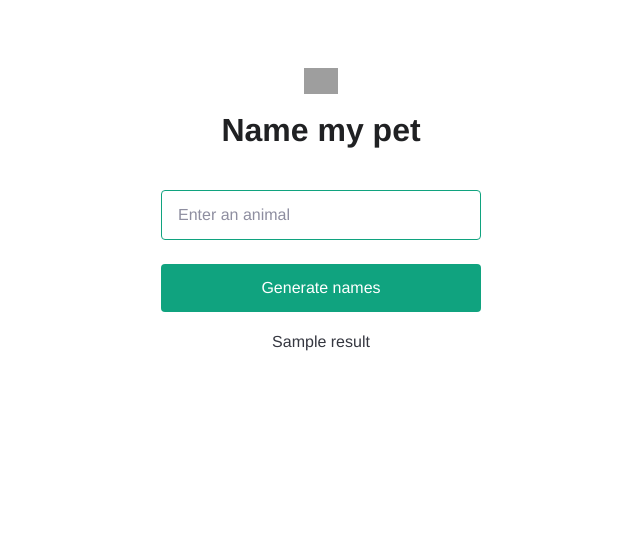
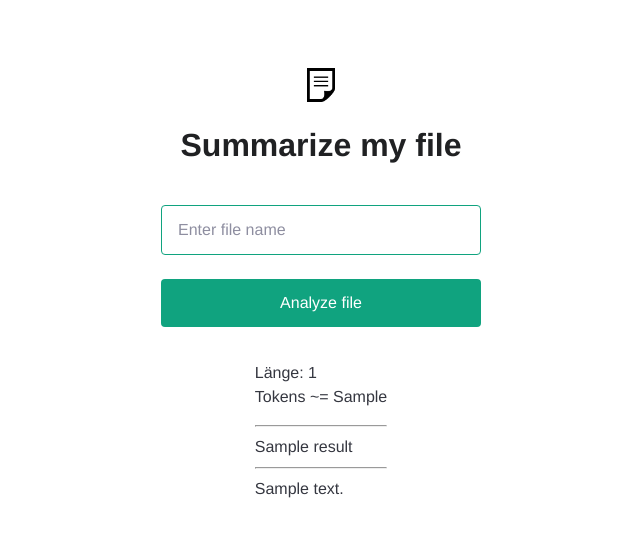
Before and after one commit to SamuelKnaus/pub2sum, a Flask app: template templates/index.html in a window 1280 px wide. Shown: the top 537 px of the page, without its empty margins (319-959 px from the left). Run offline with Flask 2, Linux system fonts and the light colour scheme; the template is opened without the code that fills it: most values are stand-ins (such as "Sample title", 1, 10 or a date in 2020); some web fonts are replaced; grey boxes are pictures that could not be loaded.

Commit message:
Feature: Analyze jpg image and output text as html

```diff
--- a/app.py
+++ b/app.py
@@ -2,6 +2,9 @@ import os
 
 import openai
 from flask import Flask, redirect, render_template, request, url_for
+
+import layoutparser as lp
+import cv2
 
 app = Flask(__name__)
 openai.api_key = os.getenv("OPENAI_API_KEY")
@@ -9,27 +12,89 @@ openai.api_key = os.getenv("OPENAI_API_KEY")
 
 @app.route("/", methods=("GET", "POST"))
 def index():
+    result = ""
+    summary = ""
+
     if request.method == "POST":
-        animal = request.form["animal"]
-        response = openai.Completion.create(
-            model="text-davinci-002",
-            prompt=generate_prompt(animal),
-            temperature=0.6,
-        )
-        return redirect(url_for("index", result=response.choices[0].text))
+        file_name = request.form["file_name"]
+        # pdf_tokens, pdf_images = lp.load_pdf("static/references/" + file_name, load_images=True)
+        # image = pdf_images[1]
 
-    result = request.args.get("result")
-    return render_template("index.html", result=result)
+        image = cv2.imread("static/references/" + file_name)
+        image = image[..., ::-1]
+
+        model = lp.Detectron2LayoutModel('lp://PubLayNet/mask_rcnn_X_101_32x8d_FPN_3x/config',
+                                         extra_config=["MODEL.ROI_HEADS.SCORE_THRESH_TEST", 0.8],
+                                         label_map={0: "Text", 1: "Title", 2: "List", 3: "Table", 4: "Figure"})
+        layout = model.detect(image)
+        lp.draw_box(image, layout, box_width=3)
+
+        # layoutparser.elements.Layout
+
+        text_blocks = lp.Layout([b for b in layout if b.type == 'Text'])
+        figure_blocks = lp.Layout([b for b in layout if b.type == 'Figure'])
+
+        text_blocks = lp.Layout([b for b in text_blocks
+                                 if not any(b.is_in(b_fig) for b_fig in figure_blocks)])
+
+        h, w = image.shape[:2]
+
+        left_interval = lp.Interval(0, w / 2 * 1.05, axis='x').put_on_canvas(image)
+
+        left_blocks = text_blocks.filter_by(left_interval, center=True)
+        print(type(left_blocks))
+        left_blocks.sort(key=lambda b: b.coordinates[1], inplace=True)
+
+        right_blocks = [b for b in text_blocks if b not in left_blocks]
+        print(type(right_blocks))
+        # right_blocks.sort(key=lambda b: b.coordinates[1], inplace=True)
+        right_blocks.sort(key=lambda b: b.coordinates[1])
+
+        text_blocks = lp.Layout([b.set(id=idx) for idx, b in enumerate(left_blocks + right_blocks)])
+
+        lp.draw_box(image, text_blocks,
+                    box_width=3,
+                    show_element_id=True)
+
+        ocr_agent = lp.TesseractAgent(languages='eng')
+
+        for block in text_blocks:
+            segment_image = (block
+                             .pad(left=5, right=5, top=5, bottom=5)
+                             .crop_image(image))
+
+            text = ocr_agent.detect(segment_image)
+            block.set(text=text, inplace=True)
+
+        request_text = ""
+        for txt in text_blocks.get_texts():
+            request_text += txt
+            result += "<p>" + txt + "</p>"
+
+        summary = generate_summary(request_text)
+        # return redirect(url_for("index", result=response.choices[0].text))
+
+    length = len(result.split())
+    approx_tokens = length * 1.25
+
+    return render_template("index.html", result=result, length=length, approx_tokens=approx_tokens, summary=summary)
 
 
-def generate_prompt(animal):
-    return """Suggest three names for an animal that is a superhero.
+def generate_summary(text):
+    tldr_tag = "\n tl;dr:"
+    text += tldr_tag
 
-Animal: Cat
-Names: Captain Sharpclaw, Agent Fluffball, The Incredible Feline
-Animal: Dog
-Names: Ruff the Protector, Wonder Canine, Sir Barks-a-Lot
-Animal: {}
-Names:""".format(
-        animal.capitalize()
+    print(text)
+
+    response = openai.Completion.create(
+        model="text-davinci-002",
+        prompt=text,
+        temperature=0.1,
+        max_tokens=140,
+        top_p=1,
+        frequency_penalty=0,
+        presence_penalty=0,
+        stop=["\n"]
     )
+
+    return response.choices[0].text
--- a/requirements.txt
+++ b/requirements.txt
@@ -23,3 +23,7 @@ toml==0.10.2
 tqdm==4.62.3
 urllib3==1.26.7
 Werkzeug==2.0.2
+
+layoutparser~=0.3.4
+opencv-python~=4.6.0.66
+pdf2image~=1.16.0
--- a/templates/index.html
+++ b/templates/index.html
@@ -1,21 +1,30 @@
 <!DOCTYPE html>
 <head>
-  <title>OpenAI Quickstart</title>
+    <title>Summary Creator</title>
     <link
             rel="shortcut icon"
-    href="{{ url_for('static', filename='dog.png') }}"
+            href="{{ url_for('static', filename='document.png') }}"
     />
-  <link rel="stylesheet" href="{{ url_for('static', filename='main.css') }}" />
+    <link rel="stylesheet" href="{{ url_for('static', filename='main.css') }}"/>
 </head>
 
 <body>
-  <img src="{{ url_for('static', filename='dog.png') }}" class="icon" />
-  <h3>Name my pet</h3>
+<a href="/">
+    <img src="{{ url_for('static', filename='document.png') }}" class="icon"/>
+</a>
+<h3>Summarize my file</h3>
 <form action="/" method="post">
-    <input type="text" name="animal" placeholder="Enter an animal" required />
-    <input type="submit" value="Generate names" />
+    <input type="text" name="file_name" placeholder="Enter file name" required/>
+    <input type="submit" value="Analyze file"/>
 </form>
 {% if result %}
-  <div class="result">{{ result }}</div>
+    <div class="result">
+        <p>Länge: {{ length }}<br>
+            Tokens ~= {{ approx_tokens }}</p>
+        <hr>
+        {{ result | safe }}
+        <hr>
+        {{ summary }}
+    </div>
 {% endif %}
 </body>
```
Lines whose indentation alone changed are shown as unchanged.
